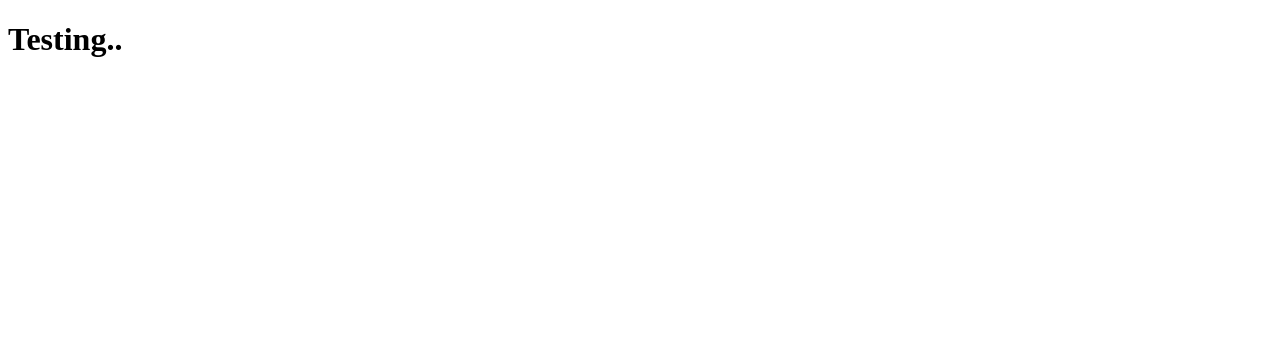
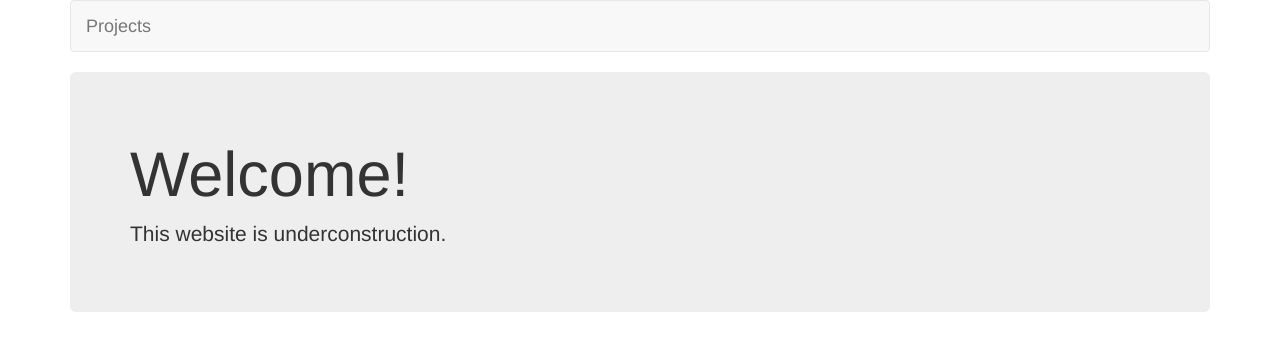
Before and after one commit to tegirmon/tegirmon.github.io, a plain HTML site: page index.html in a window 1280 px wide. Drawn offline with nearby package versions, Linux system fonts and the light colour scheme.

Commit message:
Setting up the index.html

```diff
--- a/index.html
+++ b/index.html
@@ -1,8 +1,34 @@
 <!DOCTYPE html>
 <html lang="en">
   <head>
-  <title>COMING SOON!</title>
+    <meta charset="utf-8">
+    <meta http-equiv="X-UA-Compatible" content="IE=edge">
+    <meta name="viewport" content="width=device-width, initial-scale=1">
+    <title>Projects</title>
+    <link rel="stylesheet" href="https://maxcdn.bootstrapcdn.com/bootstrap/3.3.5/css/bootstrap.min.css">
+    <!--[if lt IE 9]>
+      <script src="https://oss.maxcdn.com/html5shiv/3.7.2/html5shiv.min.js"></script>
+      <script src="https://oss.maxcdn.com/respond/1.4.2/respond.min.js"></script>
+    <![endif]-->
   </head>
   <body>
-  	<h1>Testing..</h1>
+  	<div class="container">
+
+      <nav class="navbar navbar-default">
+        <div class="container-fluid">
+          <div class="navbar-header">
+            <a class="navbar-brand" href="#">Projects</a>
+          </div>
+
+        </div>
+      </nav>
+
+      <div class="jumbotron">
+        <h1>Welcome!</h1>
+        <p>This website is underconstruction.</p>
+      </div>
+
+    </div>
+  <script src="https://ajax.googleapis.com/ajax/libs/jquery/1.11.3/jquery.min.js"></script>
+  <script src="https://maxcdn.bootstrapcdn.com/bootstrap/3.3.5/js/bootstrap.min.js"></script>
   </body>
```
